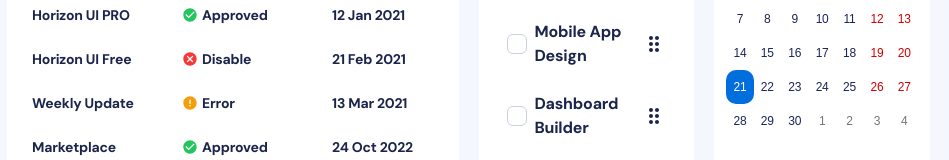
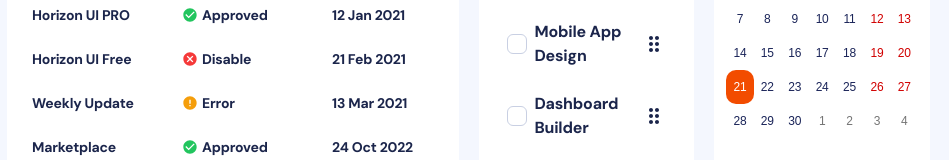
Before and after one commit to westerlund126/onrent, a Next.js app: page /admin/default in a window 1280 px wide. Shown: the part 1424-1584 px from the top of the page, without its empty margins (324-1273 px from the left). Built offline with nearby package versions, Linux system fonts and the light colour scheme; what tailwindcss-rtl would draw is missing.

Commit message:
calendar widget

```diff
--- a/src/components/calendar/MiniCalendar.tsx
+++ b/src/components/calendar/MiniCalendar.tsx
@@ -16,7 +16,7 @@ const MiniCalendar = () => {
           value={value}
           prevLabel={<MdChevronLeft className="ml-1 h-6 w-6 " />}
           nextLabel={<MdChevronRight className="ml-1 h-6 w-6 " />}
-          view={'month'}
+
         />
       </Card>
     </div>
--- a/src/styles/MiniCalendar.css
+++ b/src/styles/MiniCalendar.css
@@ -73,7 +73,7 @@ abbr[title] {
 .react-calendar__tile--active,
 .react-calendar__tile--active:enabled:hover,
 .react-calendar__tile--active:enabled:focus {
-  background: #4318ff;
+  background: #f24c00 !important;
   border-radius: 10px;
   color: white;
 }
```
Also changed, not shown: 1 other file (tests, documents, lock files or other folders).
